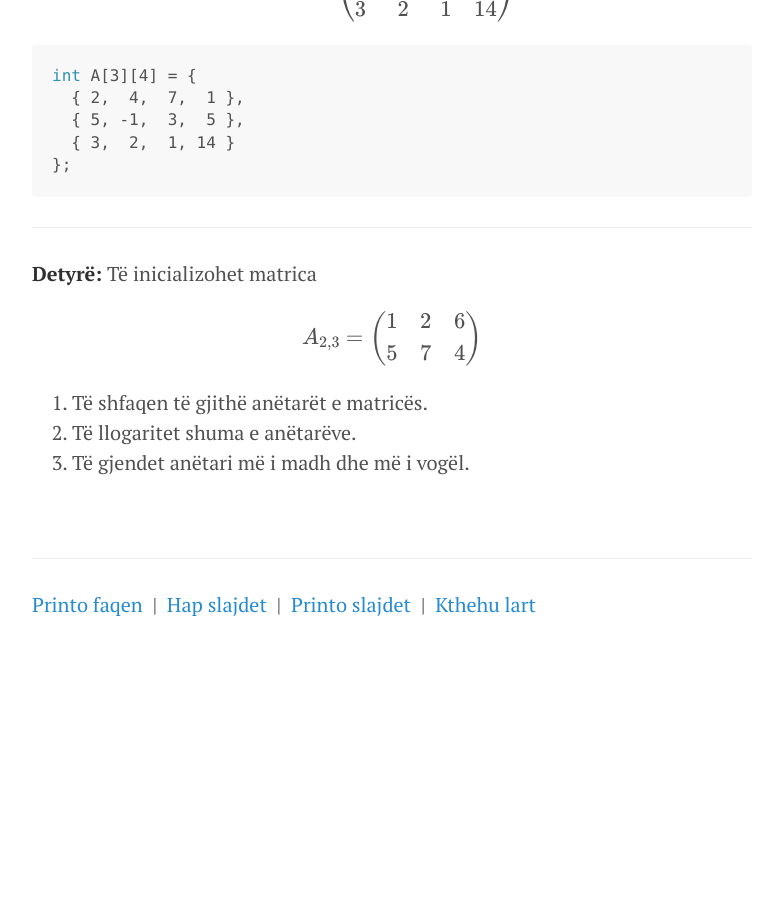
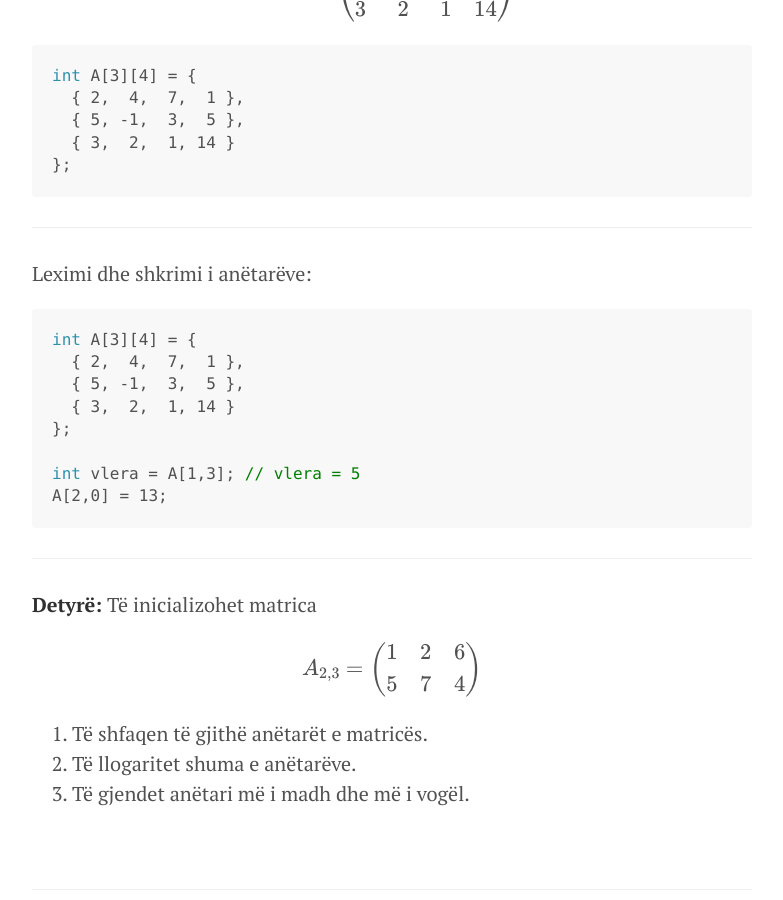
Before and after one commit to blerimrexha/edongashi.github.io, a Jekyll site: the page built from lendet/gjuhe-programuese/java6.md, in a window 1280 px wide and 900 px high, scrolled down 4131 px. Shown: the whole window, without its empty margins (248-1031 px from the left). Built offline with Jekyll 4.4.1, drawn with Linux system fonts in a browser that asks for light colours; our own code applies the rules of GitHub Pages for plain Markdown files; formulas are drawn with MathJax 3; before the commit the page ends 4791 px from its top, so only the background shows below that.

Commit message:
Update lendet/gjuhe-programuese/java6.md

````diff
--- a/lendet/gjuhe-programuese/java6.md
+++ b/lendet/gjuhe-programuese/java6.md
@@ -179,6 +179,21 @@ int A[3][4] = {
 
 ---
 
+Leximi dhe shkrimi i anëtarëve:
+
+```cpp
+int A[3][4] = {
+  { 2,  4,  7,  1 },
+  { 5, -1,  3,  5 },
+  { 3,  2,  1, 14 }
+};
+
+int vlera = A[1,3]; // vlera = 5
+A[2,0] = 13;
+```
+
+---
+
 **Detyrë:** Të inicializohet matrica
 
 $$
````
